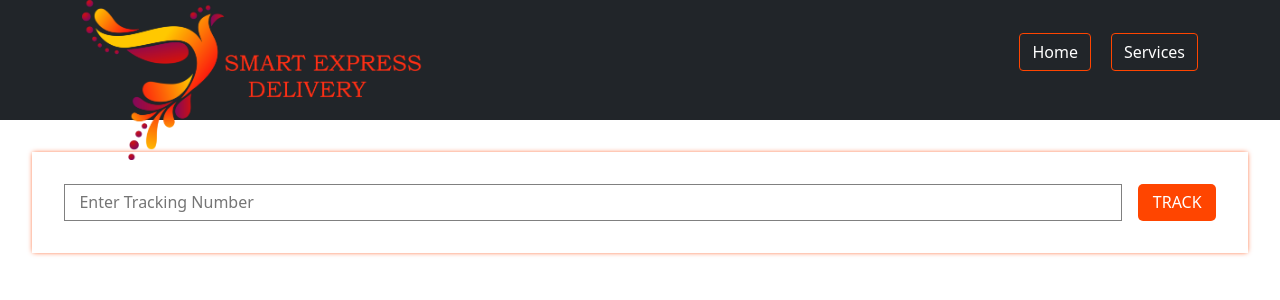
After one commit to jojothomas1515/shipping, a Django app: page /tracking in a window 1280 px wide. The commit adds this page. Shown: the top 300 px of the page. Run offline with Django 4.2, Linux system fonts and the light colour scheme; style sheets or scripts are compiled from the project's sources; some libraries are stand-ins or nearby versions.

Commit message:
shipping service

```diff
--- /dev/null
+++ b/ship/static/ship/trackingpage.css
@@ -0,0 +1,37 @@
+.tracking-container {
+  display: grid;
+  place-items: center;
+  padding: 2rem;
+  width: 100vw;
+}
+.tracking-container .tracking-input-container {
+  box-shadow: 0px 0px 5px -1px orangered;
+  display: flex;
+  padding: 2rem;
+  width: 100%;
+  gap: 1rem;
+}
+.tracking-container .tracking-input-container input[type=submit] {
+  background-color: orangered;
+  border: none;
+  border-radius: 5px;
+  color: white;
+  padding: 0.4rem 0.9rem;
+  transition: background-color 100ms ease-in-out, transform 100ms ease-in-out;
+}
+.tracking-container .tracking-input-container input[type=submit]:hover {
+  transform: translateY(-3%);
+  background-color: #cc3700;
+}
+.tracking-container .tracking-input-container input[type=submit]:active {
+  background-color: orangered;
+  transform: translateY(3%);
+}
+.tracking-container .tracking-input-container input[type=text] {
+  flex-grow: 1;
+  border: 1px solid grey;
+  outline: none;
+  padding: 0.3rem 0.9rem;
+}
+
+/*# sourceMappingURL=trackingpage.css.map */
--- /dev/null
+++ b/ship/static/ship/trackingpage.scss
@@ -0,0 +1,42 @@
+.tracking-container {
+  display: grid;
+  place-items: center;
+  padding: 2rem;
+  width: 100vw;
+
+  .tracking-input-container {
+    box-shadow: 0px 0px 5px -1px orangered;
+    display: flex;
+    padding: 2rem;
+    width: 100%;
+    gap: 1rem;
+
+    input[type='submit'] {
+      background-color: orangered;
+      border: none;
+      border-radius: 5px;
+      color: white;
+      padding:.4rem .9rem;
+      transition:background-color 100ms ease-in-out, transform 100ms ease-in-out;
+
+      &:hover{
+        transform: translateY(-3%);
+        background-color: darken(orangered, 10);
+
+      }
+      &:active{
+        background-color: orangered;
+                transform: translateY(3%);
+
+      }
+
+    }
+
+    input[type=text]{
+      flex-grow: 1;
+      border:1px solid grey;
+      outline: none;
+      padding:.3rem .9rem;
+    }
+  }
+}
--- a/ship/templates/ship/Base.html
+++ b/ship/templates/ship/Base.html
@@ -15,6 +15,8 @@
             type="text/javascript">
     </script>
     <script src="{% static 'js/main.mjs' %}" type="module"></script>
+    {% block head %}
+    {% endblock %}
 
 
     <title>Express Shipping Service</title>
--- /dev/null
+++ b/ship/templates/ship/trackingpage.html
@@ -0,0 +1,18 @@
+{% extends "ship/Base.html" %}
+{% load static %}
+
+{% block head %}
+    <link rel="stylesheet" href="{% static 'ship/trackingpage.css' %}">
+{% endblock %}
+
+{% block content %}
+    <div class="tracking-container">
+
+        <div class="tracking-input-container">
+            <input class="tracking-input" placeholder="Enter Tracking Number" type="text">
+            <input class="tracking-btn" type="submit"
+                   value="TRACK">
+        </div>
+
+    </div>
+{% endblock %}
--- a/ship/urls.py
+++ b/ship/urls.py
@@ -4,5 +4,6 @@ from ship import views
 
 urlpatterns = [
 path("", views.index, name='home'),
+path("tracking", views.tracking_page, name='tracking'),
 path('track', views.track_info, name='tracker')
 ]
--- a/ship/views.py
+++ b/ship/views.py
@@ -27,3 +27,6 @@ def track_info(request):
     serializer = ShipmentSerailizer(data)
     print(serializer.data)
     return Response(serializer.data)
+
+def tracking_page(request):
+    return render(request, "ship/trackingpage.html")
```
Also changed, not shown: db.sqlite3, 1 other file.
